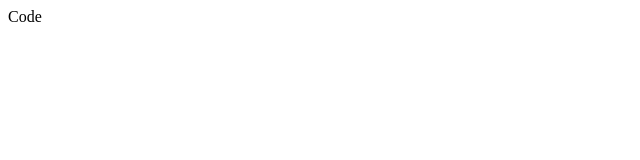
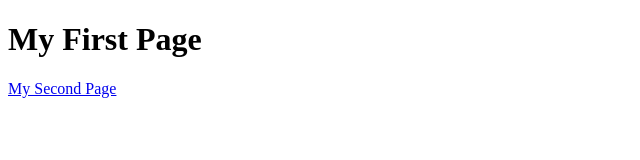
Before and after one commit to steveandkathyg/Web, a plain HTML site: page index.html in a window 1280 px wide. Shown: the whole page, without its empty margins (0-640 px from the left). Drawn offline with Linux system fonts and the light colour scheme.

Commit message:
Wed, Feb 14, 2024, 9:52 PM +00:00

```diff
--- a/index.html
+++ b/index.html
@@ -4,6 +4,7 @@
         <title>My first page</title>
     </head>
     <body>
-        Code
+        <h1>My First Page</h1>
+        <a href="second.html">My Second Page</a>
     </body>
 </html>
```
Also changed, not shown: second.html (added, +10 -0 lines), .devcontainer.json (added).
